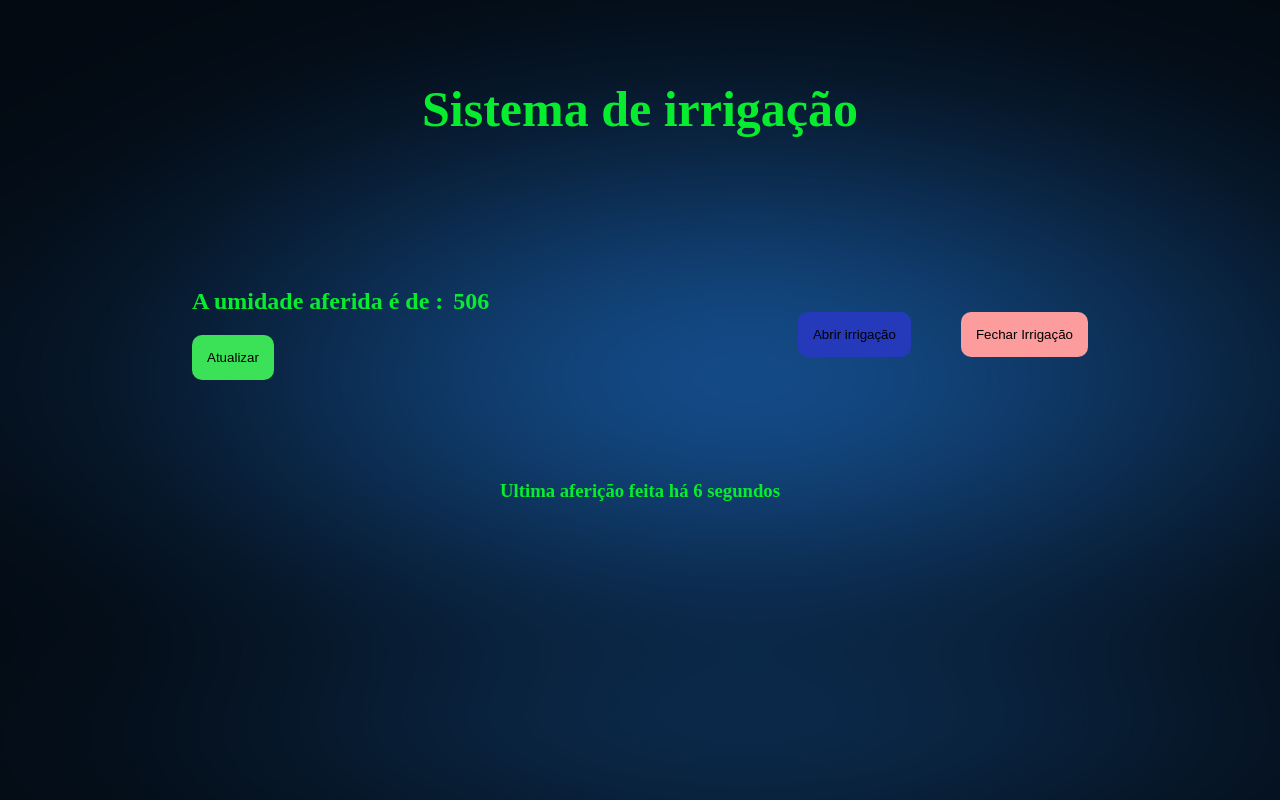
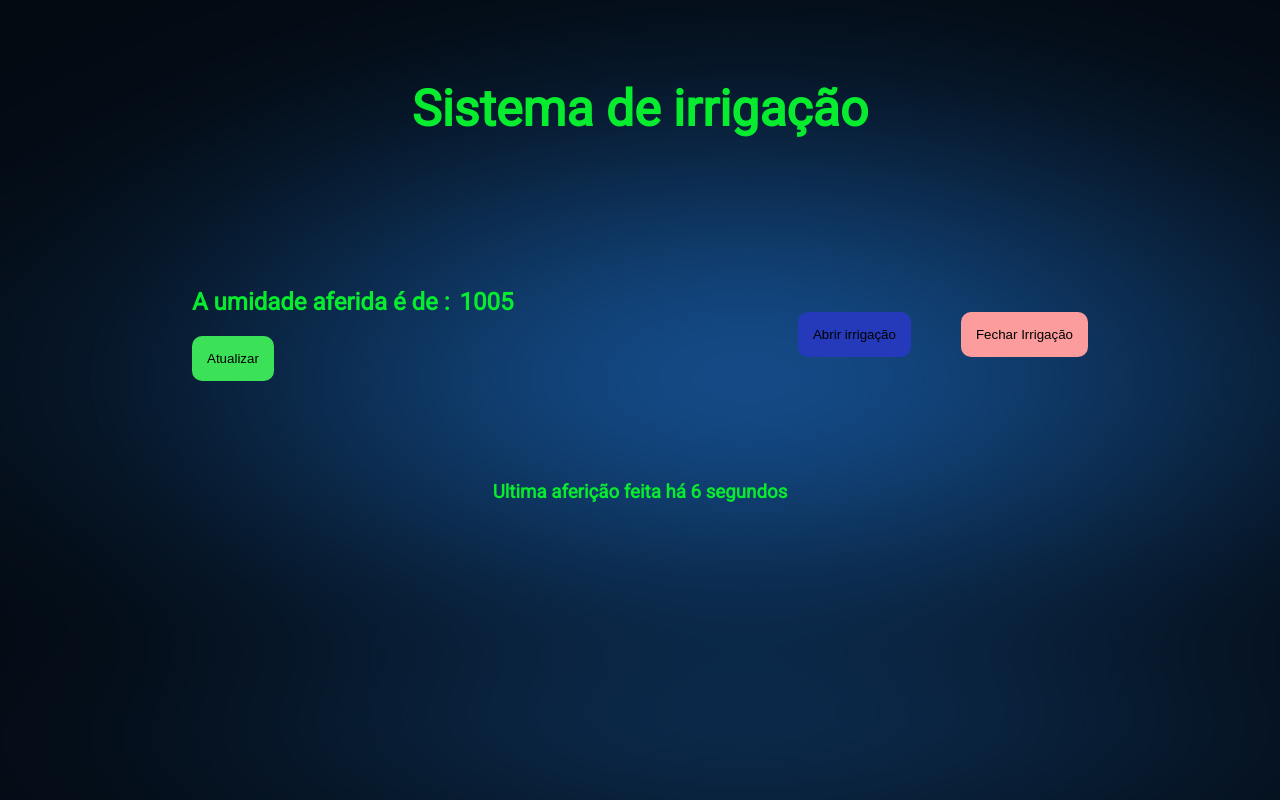
Before and after one commit to AndreGoncalves2/irrigation, a Flask app: page / in a window 1280 px wide. Run offline with Flask 3, Linux system fonts and the light colour scheme.

Commit message:
Add files via upload

```diff
--- a/app.py
+++ b/app.py
@@ -32,4 +32,4 @@ def openButton():
 
     return render_template('index.html', name = getNewMoisture())
 
-app.run(debug=True)
+app.run()
--- a/static/index.js
+++ b/static/index.js
@@ -4,6 +4,15 @@ class Layout {
         this.upadateMoisture();
         this.openIrrigation();
         this.closeIrrigation();
+        this.updateButton();
+    };
+
+    updateButton() {
+        const button = document.querySelector('.monitoring button');
+
+        button.addEventListener('click', () => {
+            this.upadateMoistureNow();
+        });
     };
 
     upadateMoisture() {
--- a/static/style.css
+++ b/static/style.css
@@ -10,6 +10,7 @@
 
 body {
   font-size: 1.6rem;
+  font-family: 'Roboto', sans-serif;
 
   background-image:url('./src/background-blue.jpg');
   background-size: cover;
@@ -54,7 +55,6 @@ h1 {
 
 .monitoring button {
   width: fit-content;
-  margin-inline: auto;
   padding: 1.5rem;
   background-color: #3be257;
   color-scheme: #000000;
@@ -73,7 +73,6 @@ button {
 
 .button-open {
   background-color: #243abb;
-
 }
 
 .button-close {
--- a/templates/index.html
+++ b/templates/index.html
@@ -3,6 +3,12 @@
   <head>
     <meta charset="UTF-8">
     <meta name="viewport" content="width=device-width, initial-scale=1.0">
+
+
+    <link rel="preconnect" href="https://fonts.googleapis.com">
+    <link rel="preconnect" href="https://fonts.gstatic.com" crossorigin>
+    <link href="https://fonts.googleapis.com/css2?family=Roboto&display=swap" rel="stylesheet">
+
 
     <link rel="stylesheet" href="{{ url_for('static', filename='style.css')}}">
     <link rel="shortcut icon" href="{{ url_for('static', filename='src/irrigacao.png')}}" type="image/x-icon">
@@ -20,10 +26,8 @@
               <h2>A umidade aferida é de : </h2>
               <h2 class="humidity">{{ name }}</h2>
             </div>
-            <form  method="POST">
 
-              <button>Atualizar</button>
-            </form>
+            <button>Atualizar</button>
           </div>
 
           <div class="control">
--- a/umidade.txt
+++ b/umidade.txt
@@ -1 +1 @@
-506
+1005
```
